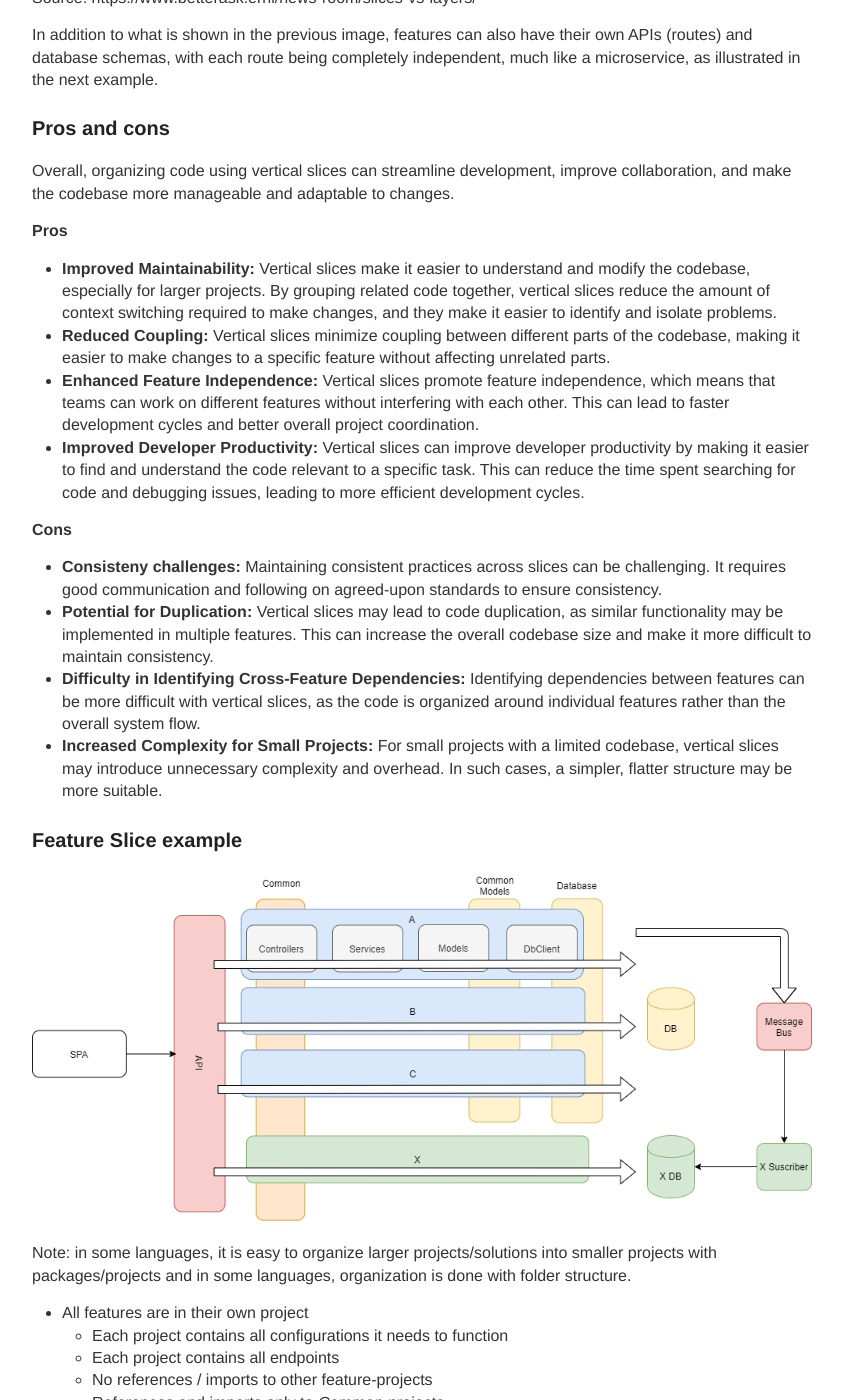
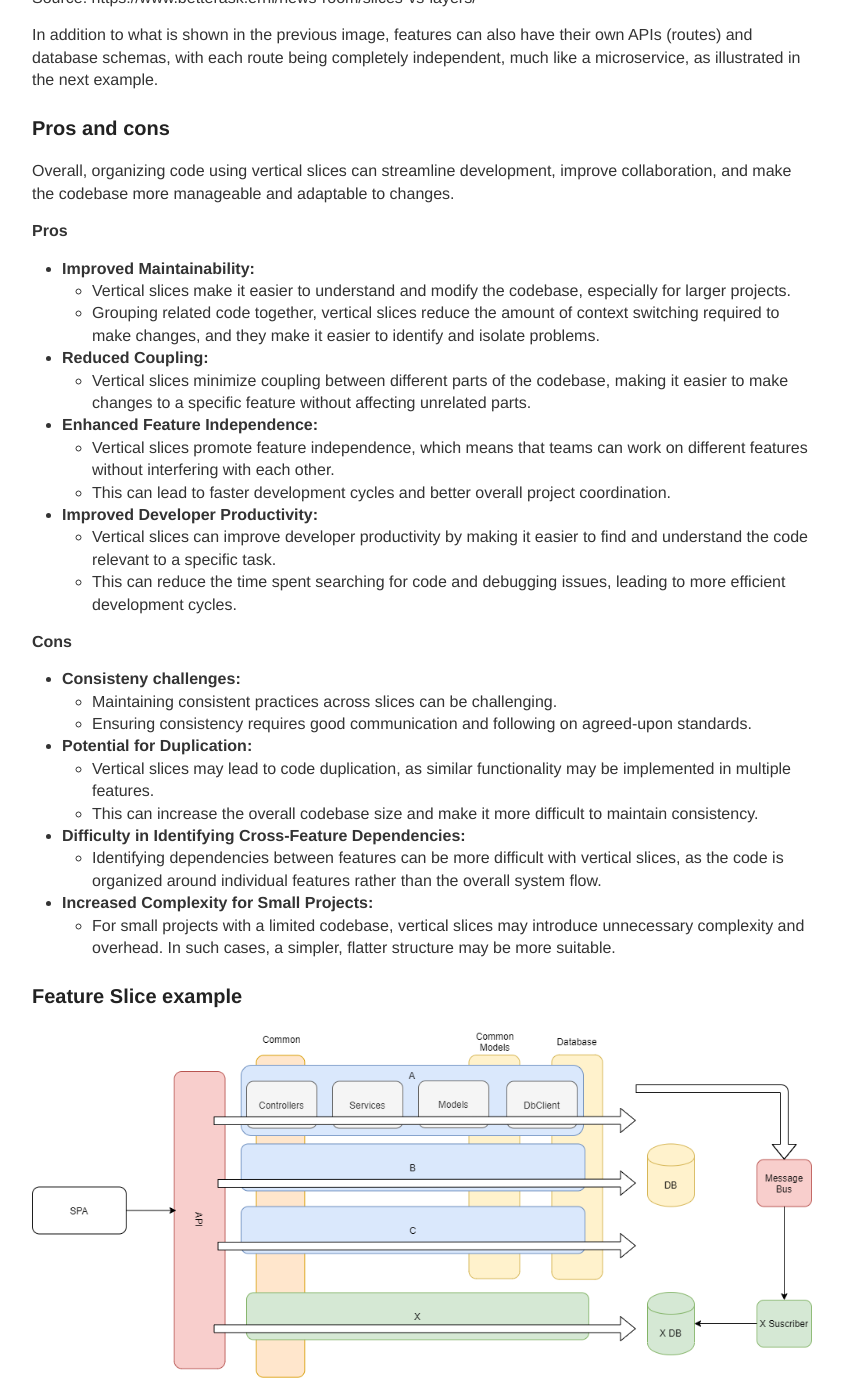
Before and after one commit to ttu/ttu.github.io, a Jekyll site: the page built from _posts/2020-4-15-architecture-feature-slices.md, in a window 1280 px wide and 1400 px high, scrolled down 596 px. Shown: the whole window, without its empty margins (218-1061 px from the left). Built offline with Jekyll 4.4.1, drawn with Linux system fonts in a browser that asks for light colours; some of the changed text lies outside the part shown.

Commit message:
Reformat bullet points from feature slices

```diff
--- a/_posts/2020-4-15-architecture-feature-slices.md
+++ b/_posts/2020-4-15-architecture-feature-slices.md
@@ -16,16 +16,29 @@ In addition to what is shown in the previous image, features can also have their
 Overall, organizing code using vertical slices can streamline development, improve collaboration, and make the codebase more manageable and adaptable to changes.
 
 __Pros__
-* __Improved Maintainability:__ Vertical slices make it easier to understand and modify the codebase, especially for larger projects. By grouping related code together, vertical slices reduce the amount of context switching required to make changes, and they make it easier to identify and isolate problems.
-* __Reduced Coupling:__ Vertical slices minimize coupling between different parts of the codebase, making it easier to make changes to a specific feature without affecting unrelated parts.
-* __Enhanced Feature Independence:__ Vertical slices promote feature independence, which means that teams can work on different features without interfering with each other. This can lead to faster development cycles and better overall project coordination.
-* __Improved Developer Productivity:__ Vertical slices can improve developer productivity by making it easier to find and understand the code relevant to a specific task. This can reduce the time spent searching for code and debugging issues, leading to more efficient development cycles.
+* __Improved Maintainability:__
+  * Vertical slices make it easier to understand and modify the codebase, especially for larger projects.
+  * Grouping related code together, vertical slices reduce the amount of context switching required to make changes, and they make it easier to identify and isolate problems.
+* __Reduced Coupling:__
+  * Vertical slices minimize coupling between different parts of the codebase, making it easier to make changes to a specific feature without affecting unrelated parts.
+* __Enhanced Feature Independence:__
+  * Vertical slices promote feature independence, which means that teams can work on different features without interfering with each other.
+  * This can lead to faster development cycles and better overall project coordination.
+* __Improved Developer Productivity:__
+  * Vertical slices can improve developer productivity by making it easier to find and understand the code relevant to a specific task.
+  * This can reduce the time spent searching for code and debugging issues, leading to more efficient development cycles.
 
 __Cons__
-* __Consisteny challenges:__ Maintaining consistent practices across slices can be challenging. It requires good communication and following on agreed-upon standards to ensure consistency.
-* __Potential for Duplication:__ Vertical slices may lead to code duplication, as similar functionality may be implemented in multiple features. This can increase the overall codebase size and make it more difficult to maintain consistency.
-* __Difficulty in Identifying Cross-Feature Dependencies:__ Identifying dependencies between features can be more difficult with vertical slices, as the code is organized around individual features rather than the overall system flow.
-* __Increased Complexity for Small Projects:__ For small projects with a limited codebase, vertical slices may introduce unnecessary complexity and overhead. In such cases, a simpler, flatter structure may be more suitable.
+* __Consisteny challenges:__
+  * Maintaining consistent practices across slices can be challenging.
+  * Ensuring consistency requires good communication and following on agreed-upon standards.
+* __Potential for Duplication:__
+  * Vertical slices may lead to code duplication, as similar functionality may be implemented in multiple features.
+  * This can increase the overall codebase size and make it more difficult to maintain consistency.
+* __Difficulty in Identifying Cross-Feature Dependencies:__
+  * Identifying dependencies between features can be more difficult with vertical slices, as the code is organized around individual features rather than the overall system flow.
+* __Increased Complexity for Small Projects:__
+  * For small projects with a limited codebase, vertical slices may introduce unnecessary complexity and overhead. In such cases, a simpler, flatter structure may be more suitable.
 
 
 ### Feature Slice example
```
Also changed, not shown: other parts of _posts/2020-4-15-architecture-feature-slices.md (+9 -3 lines).
